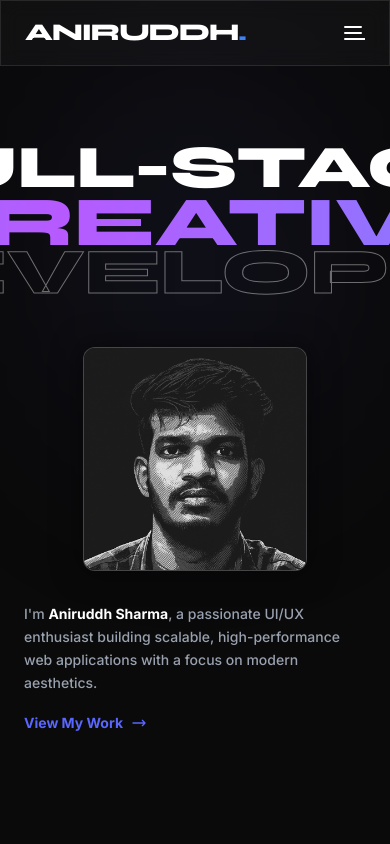
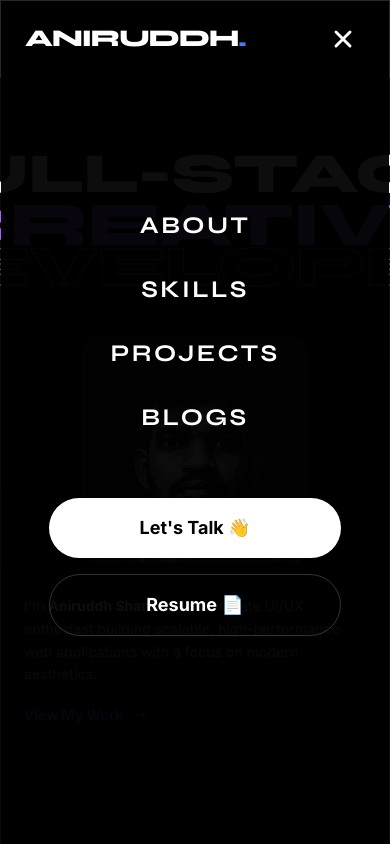
Before and after one commit to Aniruddh8877/Portfolio-2026, a Next.js app: page / in a window 390 px wide. Both pictures are taken after a click on the button "Toggle Menu". Shown: the top 844 px of the page. Built offline with nearby package versions, Linux system fonts and the light colour scheme.

Commit message:
Prototype ready

```diff
--- a/components/Hero.tsx
+++ b/components/Hero.tsx
@@ -7,14 +7,14 @@ export default function Hero() {
                <div className="w-full relative z-10 flex flex-col items-center">
                     {/* Massive Typography - scaled to match width visually */}
                     <h1 className="w-full flex flex-col items-center justify-center font-heading font-extrabold leading-[0.85] uppercase tracking-tighter">
-                         <span className="block text-[15.5vw] md:text-[14vw] text-white whitespace-nowrap text-center transform scale-x-[1.05]">
+                         <span className="block text-[14.5vw] md:text-[14vw] text-white whitespace-nowrap text-center transform scale-x-[1.05]">
                               FULL-STACK
                          </span>
-                         <span className="block text-[18vw] md:text-[16.5vw] whitespace-nowrap animate-gradient bg-gradient-to-r from-[#6b81ff] via-[#b65aff] to-[#6b81ff] bg-clip-text text-transparent text-center transform scale-x-[1.02]">
+                         <span className="block text-[16vw] md:text-[16.5vw] whitespace-nowrap animate-gradient bg-gradient-to-r from-[#6b81ff] via-[#b65aff] to-[#6b81ff] bg-clip-text text-transparent text-center transform scale-x-[1.02]">
                               CREATIVE
                          </span>
                          <span
-                              className="block text-[16.5vw] md:text-[15.5vw] whitespace-nowrap text-center transform scale-x-[1.05]"
+                              className="block text-[14.5vw] md:text-[15.5vw] whitespace-nowrap text-center transform scale-x-[1.05]"
                               style={{
                                    WebkitTextStroke: '1px rgba(255, 255, 255, 0.4)',
                                    color: 'transparent',
--- a/components/Navbar.tsx
+++ b/components/Navbar.tsx
@@ -1,22 +1,65 @@
+'use client';
+import { useState, useEffect } from 'react';
+
 export default function Navbar() {
+     const [isOpen, setIsOpen] = useState(false);
+
+     // Prevent scrolling when mobile menu is open
+     useEffect(() => {
+          if (isOpen) {
+               document.body.style.overflow = 'hidden';
+          } else {
+               document.body.style.overflow = 'unset';
+          }
+          return () => {
+               document.body.style.overflow = 'unset';
+          };
+     }, [isOpen]);
+
      return (
-          <nav className="fixed top-0 w-full z-50 px-6 py-4 flex justify-between items-center glass-card border-none bg-opacity-70">
-               <a className="text-2xl font-heading font-extrabold tracking-tighter" href="#">
+          <nav className="fixed top-0 w-full z-50 px-6 py-4 flex justify-between items-center glass-card border-none bg-opacity-70 backdrop-blur-md">
+               <a className="text-2xl font-heading font-extrabold tracking-tighter z-50 relative" href="#">
                     ANIRUDDH<span className="text-accent">.</span>
                </a>
-               <div className="hidden md:flex gap-8 items-center text-sm font-medium uppercase tracking-widest">
+
+               {/* Desktop Menu */}
+               <div className="hidden lg:flex gap-8 items-center text-sm font-medium uppercase tracking-widest flex-wrap justify-end">
                     <a className="hover:text-accent transition-colors" href="#about">About</a>
                     <a className="hover:text-accent transition-colors" href="#skills">Skills</a>
                     <a className="hover:text-accent transition-colors" href="#projects">Projects</a>
                     <a className="hover:text-accent transition-colors" href="#blogs">Blogs</a>
-                    <a className="px-5 py-2 bg-white text-black rounded-full hover:bg-accent hover:text-white transition-all" href="#contact">Let's Talk</a>
-                    <a className="px-5 py-2 border border-white/20 text-white rounded-full hover:bg-white/10 transition-all" href="/A-Resume.pdf" target="_blank" rel="noopener noreferrer">Resume</a>
+                    <a className="px-5 py-2 bg-white text-black rounded-full hover:bg-accent hover:text-white transition-all whitespace-nowrap" href="#contact">Let's Talk</a>
+                    <a className="px-5 py-2 border border-white/20 text-white rounded-full hover:bg-white/10 transition-all whitespace-nowrap" href="/A-Resume.pdf" target="_blank" rel="noopener noreferrer">Resume</a>
                </div>
-               <button className="md:hidden text-2xl" data-purpose="mobile-menu-trigger">
-                    <svg className="h-6 w-6" fill="none" stroke="currentColor" viewBox="0 0 24 24" xmlns="http://www.w3.org/2000/svg">
-                         <path d="M4 6h16M4 12h16m7 6H4" strokeLinecap="round" strokeLinejoin="round" strokeWidth="2"></path>
+
+               {/* Mobile Menu Toggle Button */}
+               <button
+                    className="lg:hidden text-2xl z-50 relative p-2"
+                    onClick={() => setIsOpen(!isOpen)}
+                    data-purpose="mobile-menu-trigger"
+                    aria-label="Toggle Menu"
+               >
+                    <svg className="h-7 w-7 text-white" fill="none" stroke="currentColor" viewBox="0 0 24 24" xmlns="http://www.w3.org/2000/svg">
+                         {isOpen ? (
+                              <path d="M6 18L18 6M6 6l12 12" strokeLinecap="round" strokeLinejoin="round" strokeWidth="2.5" />
+                         ) : (
+                              <path d="M4 6h16M4 12h16m7 6H4" strokeLinecap="round" strokeLinejoin="round" strokeWidth="2.5" />
+                         )}
                     </svg>
                </button>
+
+               {/* Mobile Menu Overlay */}
+               <div className={`fixed inset-0 min-h-screen z-40 bg-black/95 flex flex-col items-center justify-center gap-8 lg:hidden transition-all duration-300 ease-in-out ${isOpen ? 'opacity-100 pointer-events-auto' : 'opacity-0 pointer-events-none'}`}>
+                    <a className="text-2xl font-heading font-bold uppercase tracking-widest hover:text-accent transition-colors" href="#about" onClick={() => setIsOpen(false)}>About</a>
+                    <a className="text-2xl font-heading font-bold uppercase tracking-widest hover:text-accent transition-colors" href="#skills" onClick={() => setIsOpen(false)}>Skills</a>
+                    <a className="text-2xl font-heading font-bold uppercase tracking-widest hover:text-accent transition-colors" href="#projects" onClick={() => setIsOpen(false)}>Projects</a>
+                    <a className="text-2xl font-heading font-bold uppercase tracking-widest hover:text-accent transition-colors" href="#blogs" onClick={() => setIsOpen(false)}>Blogs</a>
+
+                    <div className="flex flex-col gap-4 mt-8 items-center w-full px-12">
+                         <a className="w-full text-center py-4 bg-white text-black rounded-full hover:bg-accent hover:text-white transition-all text-lg font-bold" href="#contact" onClick={() => setIsOpen(false)}>Let's Talk 👋</a>
+                         <a className="w-full text-center py-4 border border-white/20 text-white rounded-full hover:bg-white/10 transition-all text-lg font-bold" href="/A-Resume.pdf" target="_blank" rel="noopener noreferrer" onClick={() => setIsOpen(false)}>Resume 📄</a>
+                    </div>
+               </div>
           </nav>
      );
 }
```
